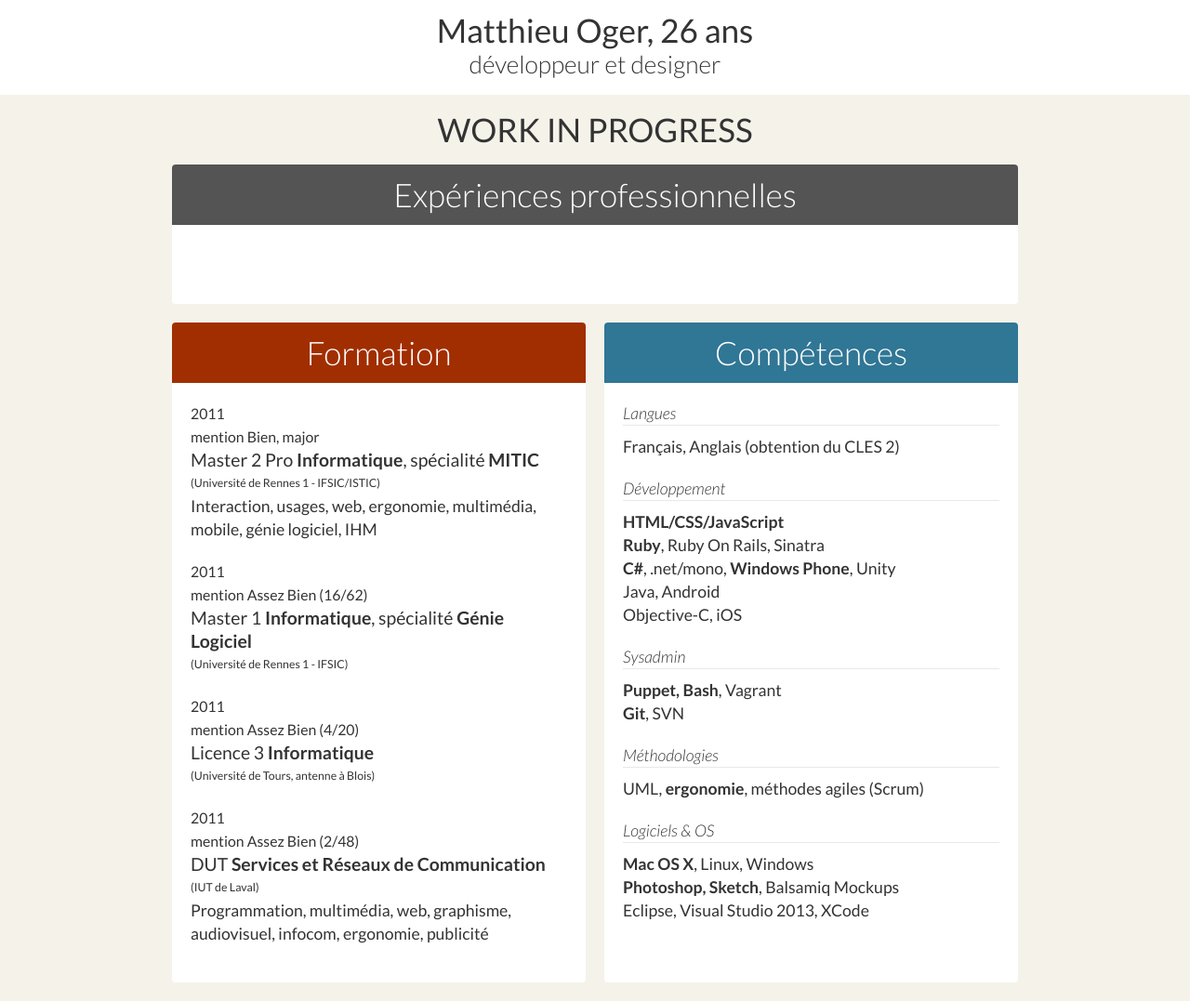
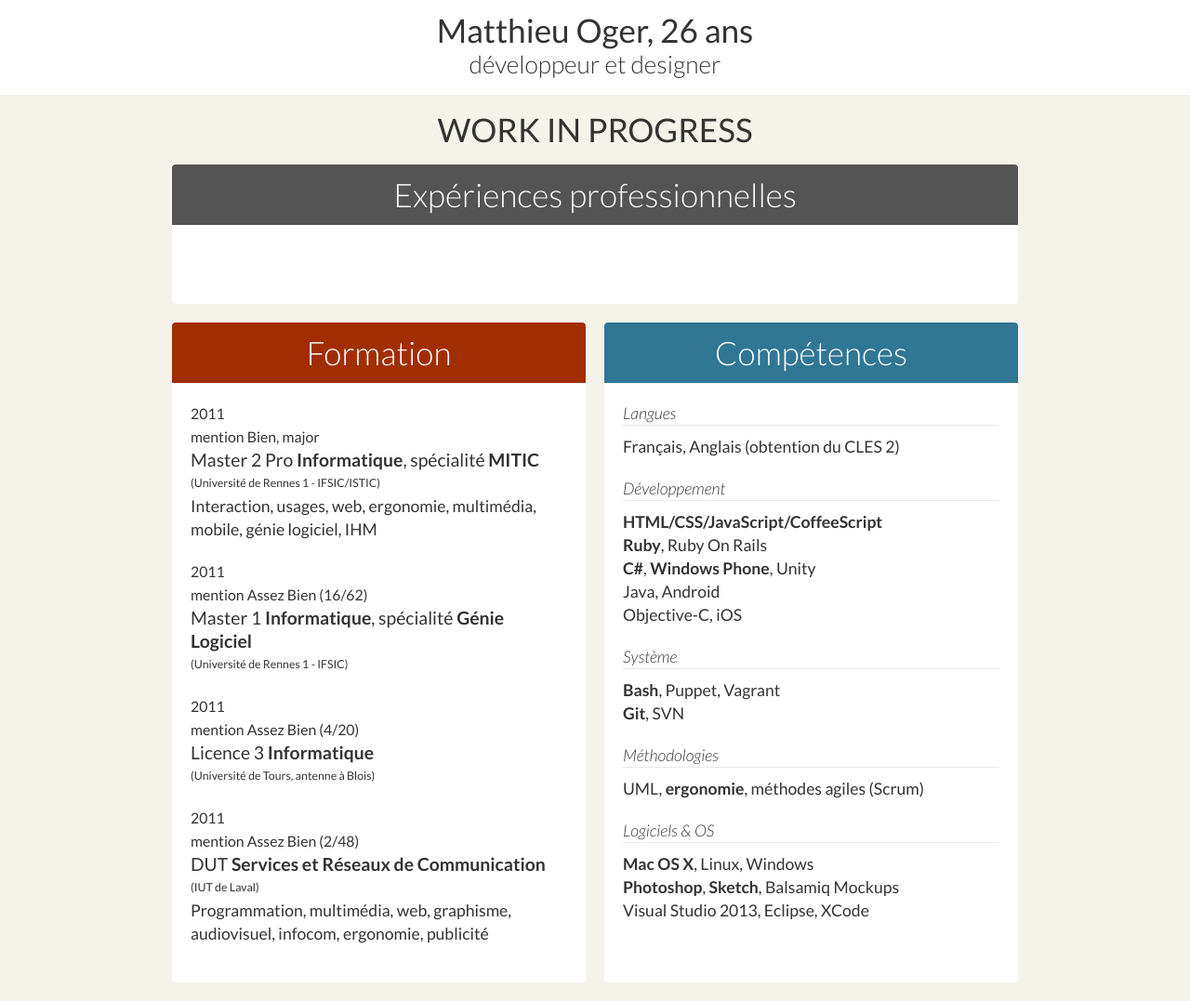
Before and after one commit to solarsailer/matthieuoger.com, a Jekyll site: the page built from resume/index.html, in a window 1280 px wide. Shown: the whole page at 93% size. Built offline with Jekyll 4.4.1, drawn with Linux system fonts in a browser that asks for light colours; Markdown is read by kramdown in place of the engine named in the settings; comment, search, counter and statistics services are not loaded.

Commit message:
Résumé: tweaks.

```diff
--- a/resume/index.html
+++ b/resume/index.html
@@ -85,18 +85,18 @@ title: Résumé
         <h2 class="skillbranch__label">
           Développement
         </h2>
-        <p class="skillbranch__desc"><strong>HTML/CSS/JavaScript</strong></p>
-        <p class="skillbranch__desc"><strong>Ruby</strong>, Ruby On Rails, Sinatra</p>
-        <p class="skillbranch__desc"><strong>C#</strong>, .net/mono, <strong>Windows Phone</strong>, Unity</p>
+        <p class="skillbranch__desc"><strong>HTML/CSS/JavaScript/CoffeeScript</strong></p>
+        <p class="skillbranch__desc"><strong>Ruby</strong>, Ruby On Rails</p>
+        <p class="skillbranch__desc"><strong>C#</strong>, <strong>Windows Phone</strong>, Unity</p>
         <p class="skillbranch__desc">Java, Android</p>
         <p class="skillbranch__desc">Objective-C, iOS</p>
       </article>
 
       <article class="skillbranch">
         <h2 class="skillbranch__label">
-          Sysadmin
+          Système
         </h2>
-        <p class="skillbranch__desc"><strong>Puppet, Bash</strong>, Vagrant</p>
+        <p class="skillbranch__desc"><strong>Bash</strong>, Puppet, Vagrant</p>
         <p class="skillbranch__desc"><strong>Git</strong>, SVN</p>
       </article>
 
@@ -112,8 +112,8 @@ title: Résumé
           Logiciels & OS
         </h2>
         <p class="skillbranch__desc"><strong>Mac OS X</strong>, Linux, Windows</p>
-        <p class="skillbranch__desc"><strong>Photoshop, Sketch</strong>, Balsamiq Mockups</p>
-        <p class="skillbranch__desc">Eclipse, Visual Studio 2013, XCode</p>
+        <p class="skillbranch__desc"><strong>Photoshop</strong>, <strong>Sketch</strong>, Balsamiq Mockups</p>
+        <p class="skillbranch__desc">Visual Studio 2013, Eclipse, XCode</p>
       </article>
     </div>
   </section>
```
